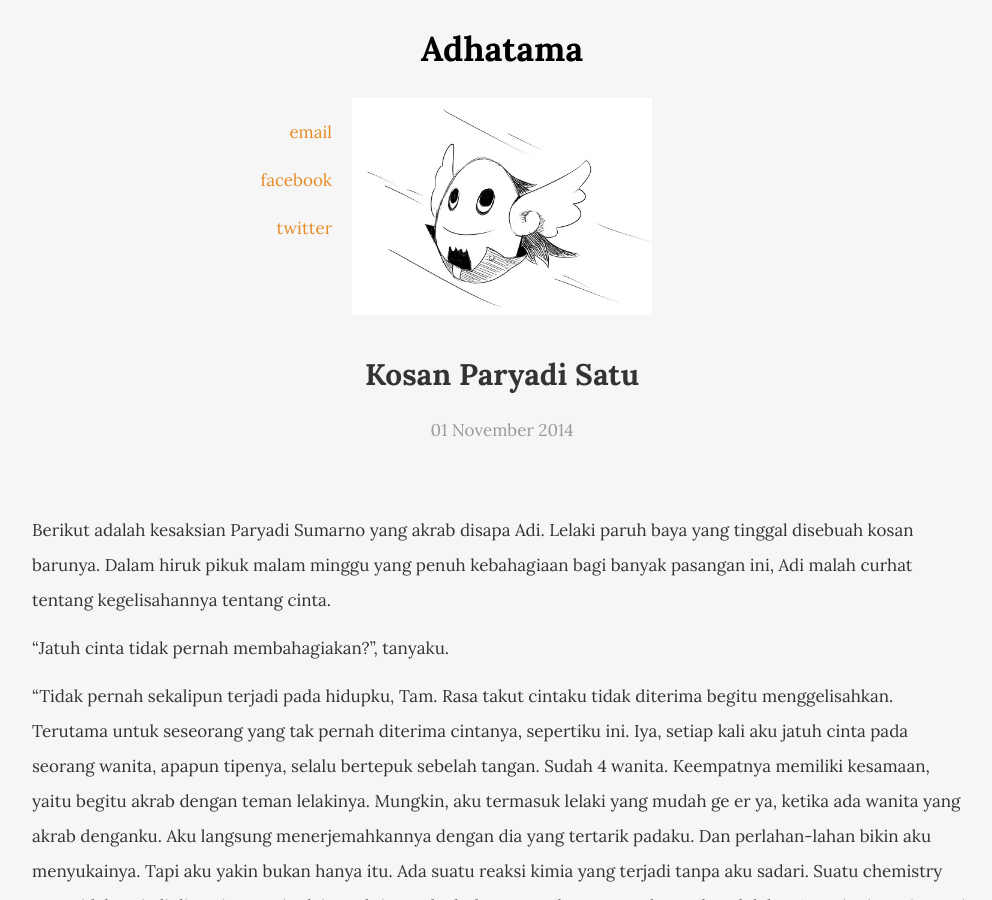
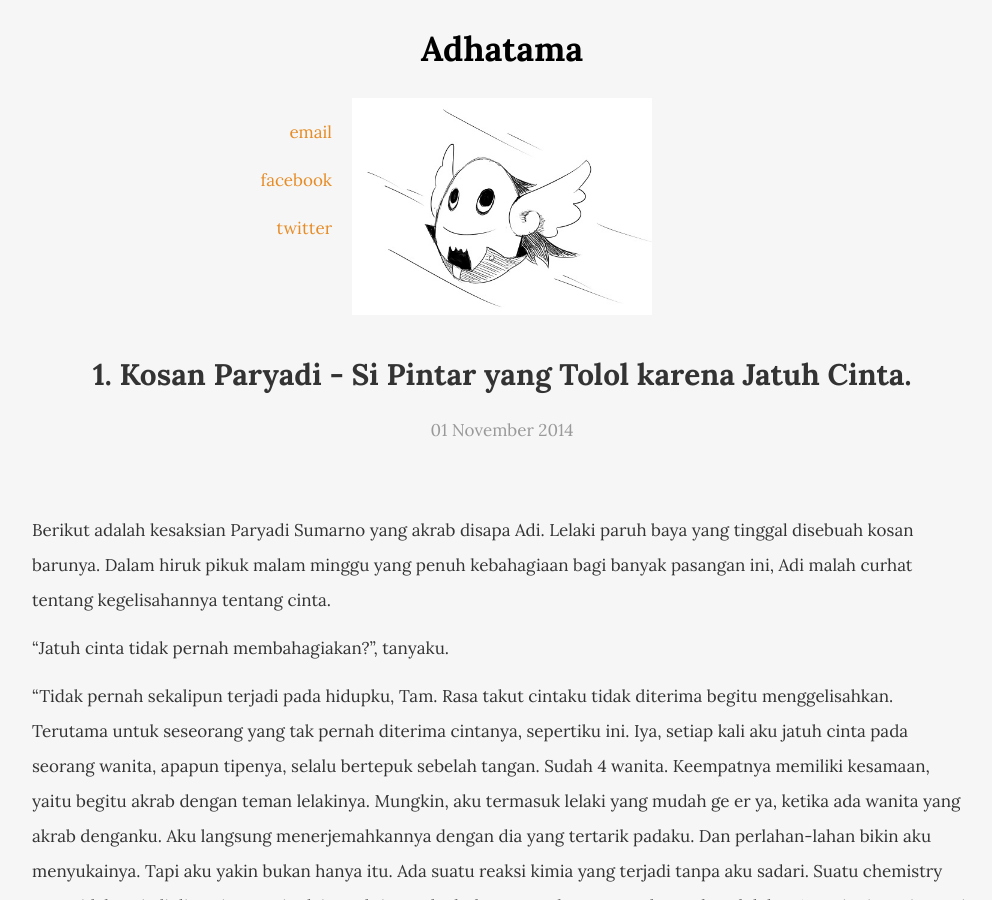
Before and after one commit to adhatama/adhatama.github.io, a Jekyll site: the page built from _posts/2014-11-01-kosan-paryadi-satu.md, in a window 1280 px wide and 900 px high. Shown: the whole window, without its empty margins (138-1130 px from the left). Built offline with Jekyll 4.4.1, drawn with Linux system fonts in a browser that asks for light colours; Markdown is read by kramdown in place of the engine named in the settings; comment, search, counter and statistics services are not loaded.

Commit message:
fix post title

```diff
--- a/_posts/2014-11-01-kosan-paryadi-satu.md
+++ b/_posts/2014-11-01-kosan-paryadi-satu.md
@@ -1,5 +1,5 @@
 ---
-title: #1 Kosan Paryadi - Si Pintar yang Tolol karena Jatuh Cinta.
+title: 1. Kosan Paryadi - Si Pintar yang Tolol karena Jatuh Cinta.
 layout: post
 ---
 
```
